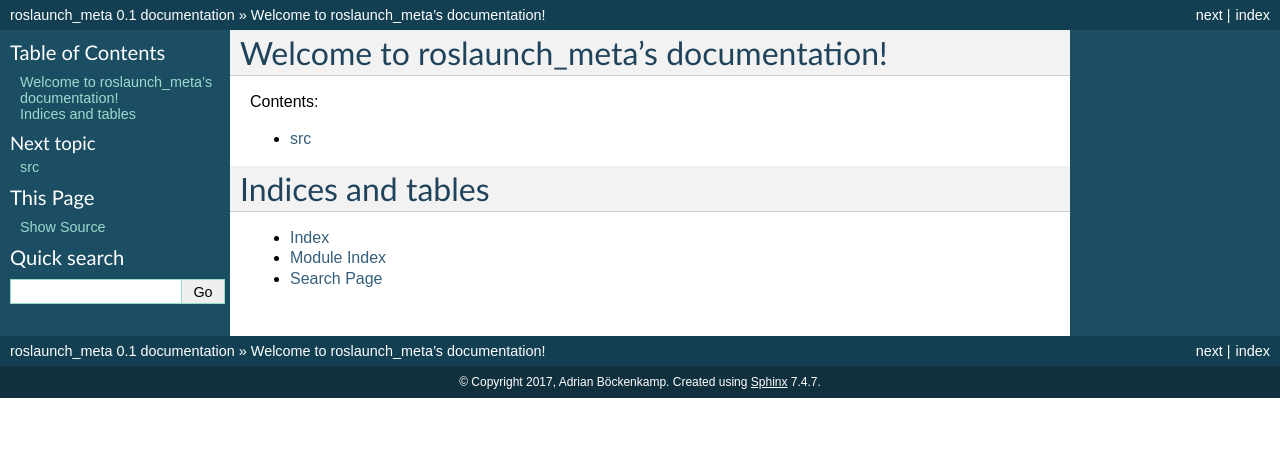
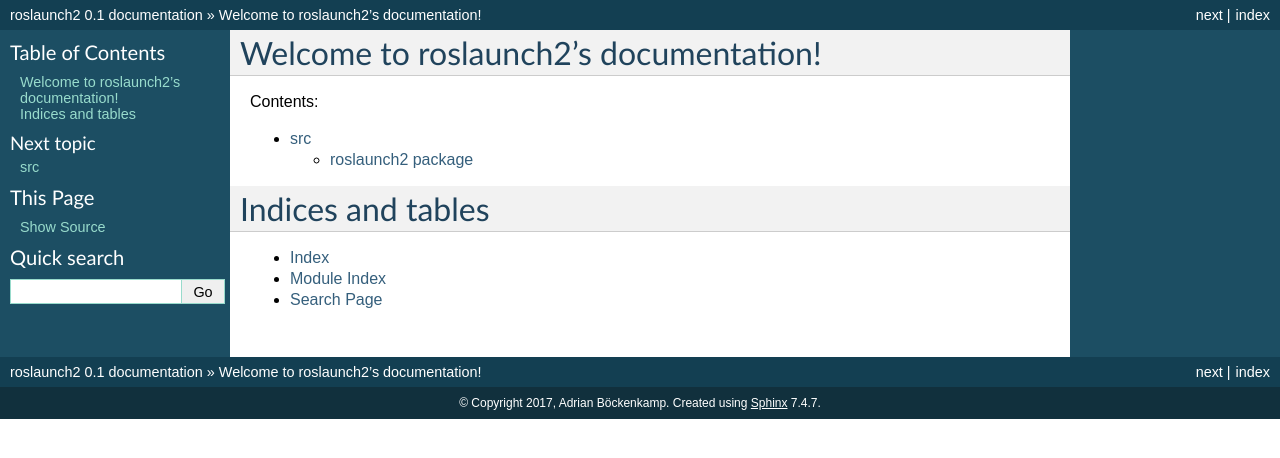
Before and after one commit to CodeFinder2/roslaunch2, a Sphinx documentation site: the page built from docs/index.rst, in a window 1280 px wide. Shown: the top 458 px of the page. Built offline with Sphinx 7.4.7, drawn with Linux system fonts in a browser that asks for light colours; pages that are not in the unit, such as notebooks, are missing from menus; the version number is read from the project's files by our own code.

Commit message:
roslaunch2: fix doc generation using Sphinx

```diff
--- a/docs/conf.py
+++ b/docs/conf.py
@@ -1,7 +1,7 @@
 # -*- coding: utf-8 -*-
 #
-# roslaunch_meta documentation build configuration file, created by
-# sphinx-quickstart on Sun Jan 15 15:15:53 2017.
+# roslaunch2 documentation build configuration file, created by
+# sphinx-quickstart on Wed Feb 21 00:49:12 2017.
 #
 # This file is execfile()d with the current directory set to its
 # containing dir.
@@ -62,7 +62,7 @@
 master_doc = 'index'
 
 # General information about the project.
-project = u'roslaunch_meta'
+project = u'roslaunch2'
 # noinspection PyShadowingBuiltins
 copyright = u'2017, Adrian Böckenkamp'
 author = u'Adrian Böckenkamp'
@@ -216,7 +216,7 @@
 # html_search_scorer = 'scorer.js'
 
 # Output file base name for HTML help builder.
-htmlhelp_basename = 'roslaunch_metadoc'
+htmlhelp_basename = 'roslaunch2doc'
 
 # -- Options for LaTeX output ---------------------------------------------
 
@@ -238,7 +238,7 @@
 # (source start file, target name, title,
 #  author, documentclass [howto, manual, or own class]).
 latex_documents = [
-    (master_doc, 'roslaunch_meta.tex', u'roslaunch\\_meta Documentation',
+    (master_doc, 'roslaunch2.tex', u'roslaunch2 Documentation',
      u'Adrian Böckenkamp', 'manual'),
 ]
 
@@ -268,7 +268,7 @@
 # One entry per manual page. List of tuples
 # (source start file, name, description, authors, manual section).
 man_pages = [
-    (master_doc, 'roslaunch_meta', u'roslaunch_meta Documentation',
+    (master_doc, 'roslaunch2', u'roslaunch2 Documentation',
      [author], 1)
 ]
 
@@ -282,8 +282,8 @@
 # (source start file, target name, title, author,
 #  dir menu entry, description, category)
 texinfo_documents = [
-    (master_doc, 'roslaunch_meta', u'roslaunch_meta Documentation',
-     author, 'roslaunch_meta', 'One line description of project.',
+    (master_doc, 'roslaunch2', u'roslaunch2 Documentation',
+     author, 'roslaunch2', 'One line description of project.',
      'Miscellaneous'),
 ]
 
--- a/docs/index.rst
+++ b/docs/index.rst
@@ -1,9 +1,9 @@
-.. roslaunch_meta documentation master file, created by
+.. roslaunch2 documentation master file, created by
    sphinx-quickstart on Sun Jan 15 15:15:53 2017.
    You can adapt this file completely to your liking, but it should at least
    contain the root `toctree` directive.
 
-Welcome to roslaunch_meta's documentation!
+Welcome to roslaunch2's documentation!
 ==========================================
 
 Contents:
--- a/docs/modules.rst
+++ b/docs/modules.rst
@@ -4,4 +4,4 @@
 .. toctree::
    :maxdepth: 4
 
-   roslaunch_meta
+   roslaunch2
```
Also changed, not shown: docs/roslaunch2.rst (+81 -17 lines), 1 other file.
